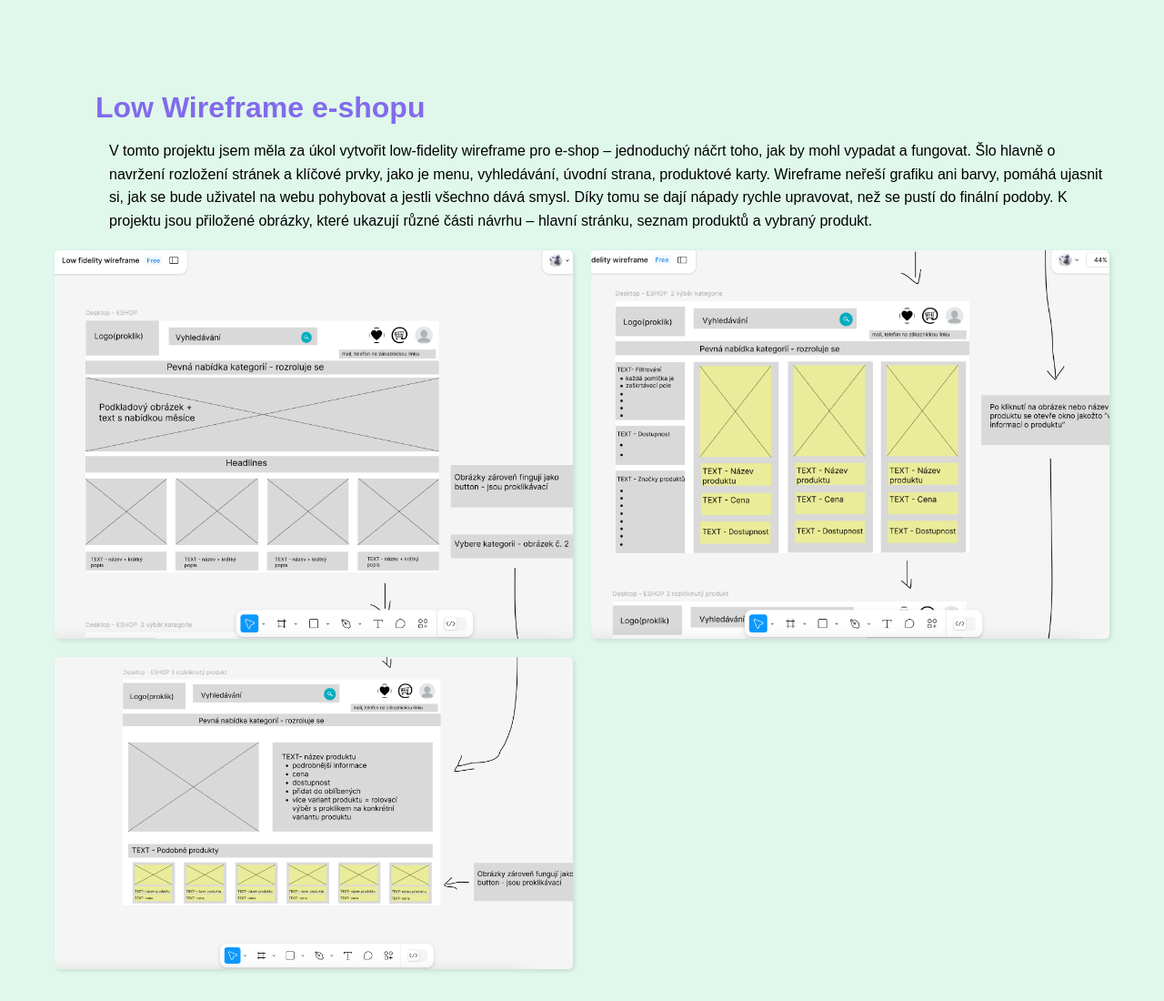
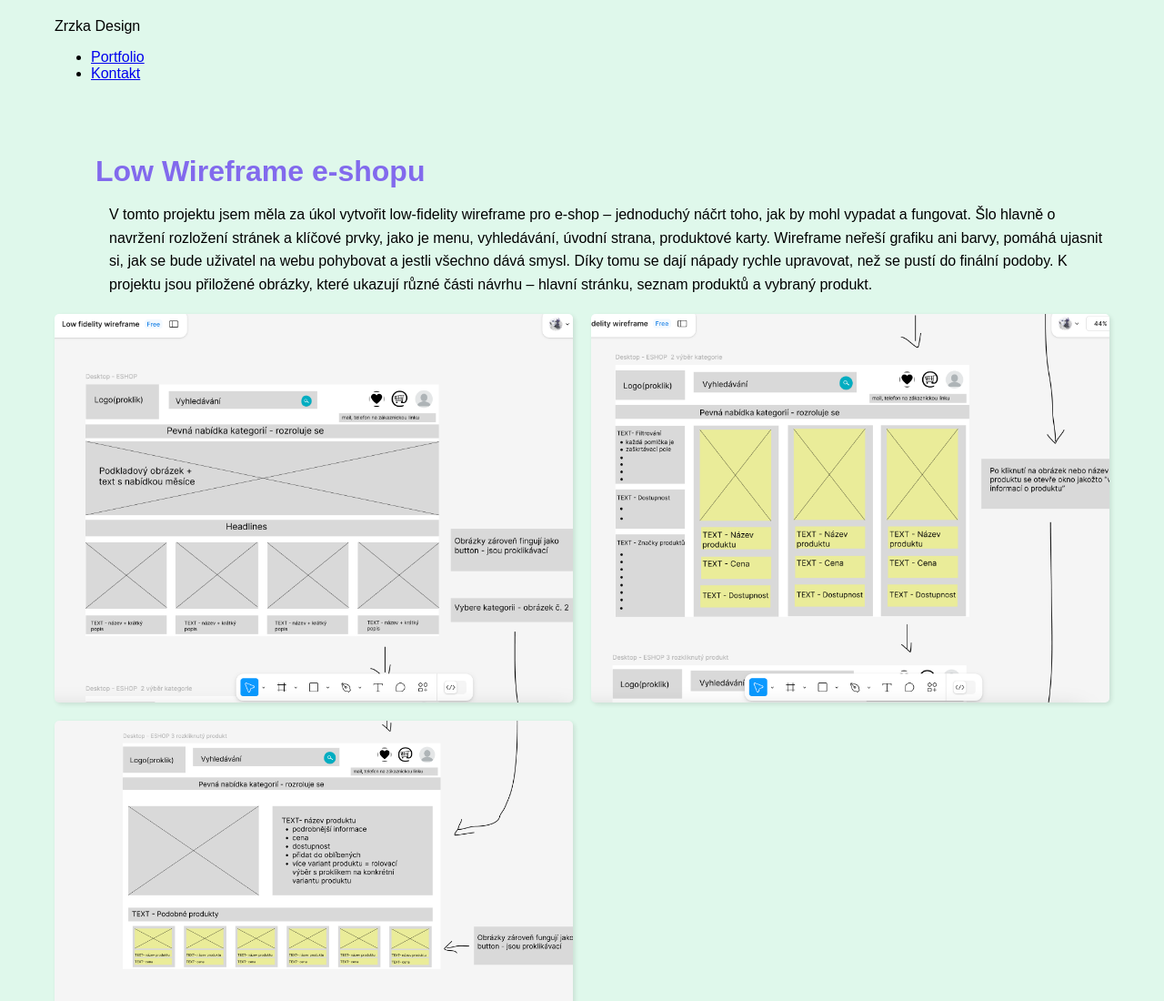
Before and after one commit to Kate-Beran/Zaverecna-prace, a plain HTML site: page project1-detail.html in a window 1280 px wide. Shown: the top 1100 px of the page at 91% size. Drawn offline with Linux system fonts and the light colour scheme; a web font is replaced by a local one.

Commit message:
Update project1-detail.html

```diff
--- a/project1-detail.html
+++ b/project1-detail.html
@@ -15,6 +15,17 @@
       href="./low-fidelity-wireframe/eshop/styleproject1.css"
     />
   </head>
+  <header class="fixed-header">
+      <div class="container header-container">
+        <div class="logo">Zrzka <span class="logo-design">Design</span></div>
+        <nav>
+          <ul>
+            <li><a href="#portfolio-section" class="nav-link">Portfolio</a></li>
+            <li><a href="#contact-section" class="nav-link">Kontakt</a></li>
+          </ul>
+        </nav>
+      </div>
+    </header>
   <body>
     <div class="project-detail-container">
       <h1>Low Wireframe e-shopu</h1>
```
